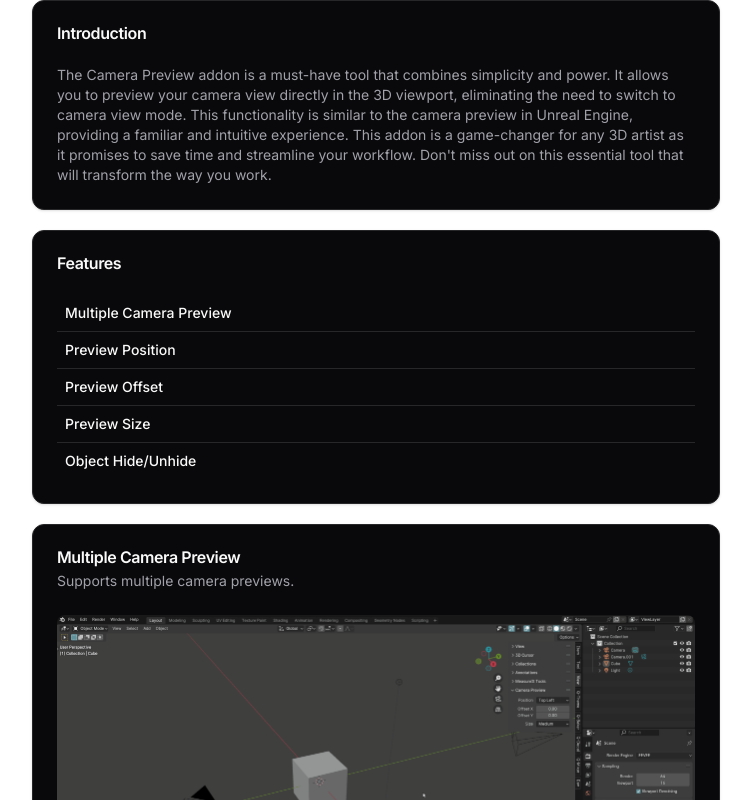
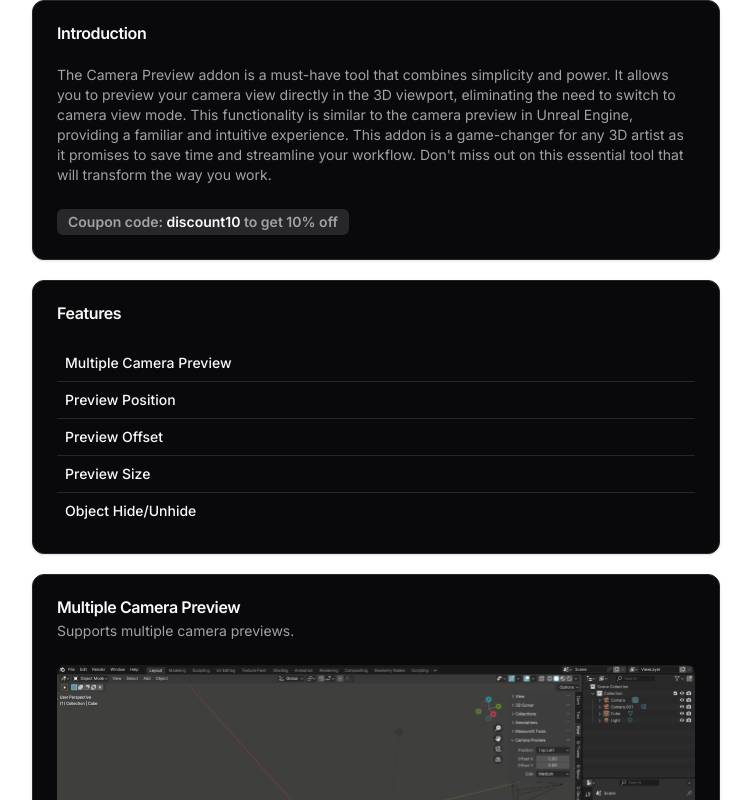
Before and after one commit to B3dHub/addons, a Next.js app: page /camera-preview in a window 1280 px wide. Shown: the top 800 px of the page, without its empty margins (264-1015 px from the left). Built offline with nearby package versions, Linux system fonts and the light colour scheme.

Commit message:
Update coupon.tsx

```diff
--- a/components/coupon.tsx
+++ b/components/coupon.tsx
@@ -19,4 +19,4 @@ export function Coupon() {
   );
 }
 
-export const showCoupon = false;
+export const showCoupon = true;
```
